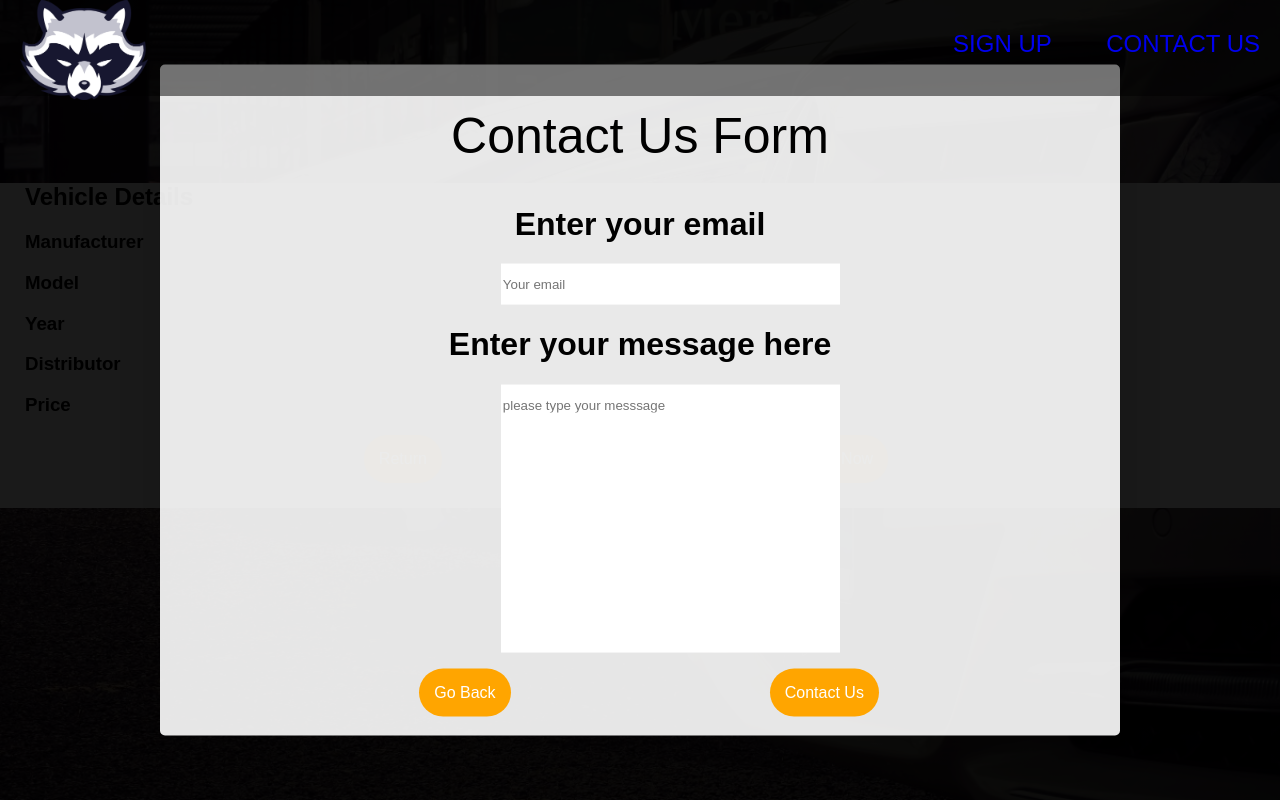
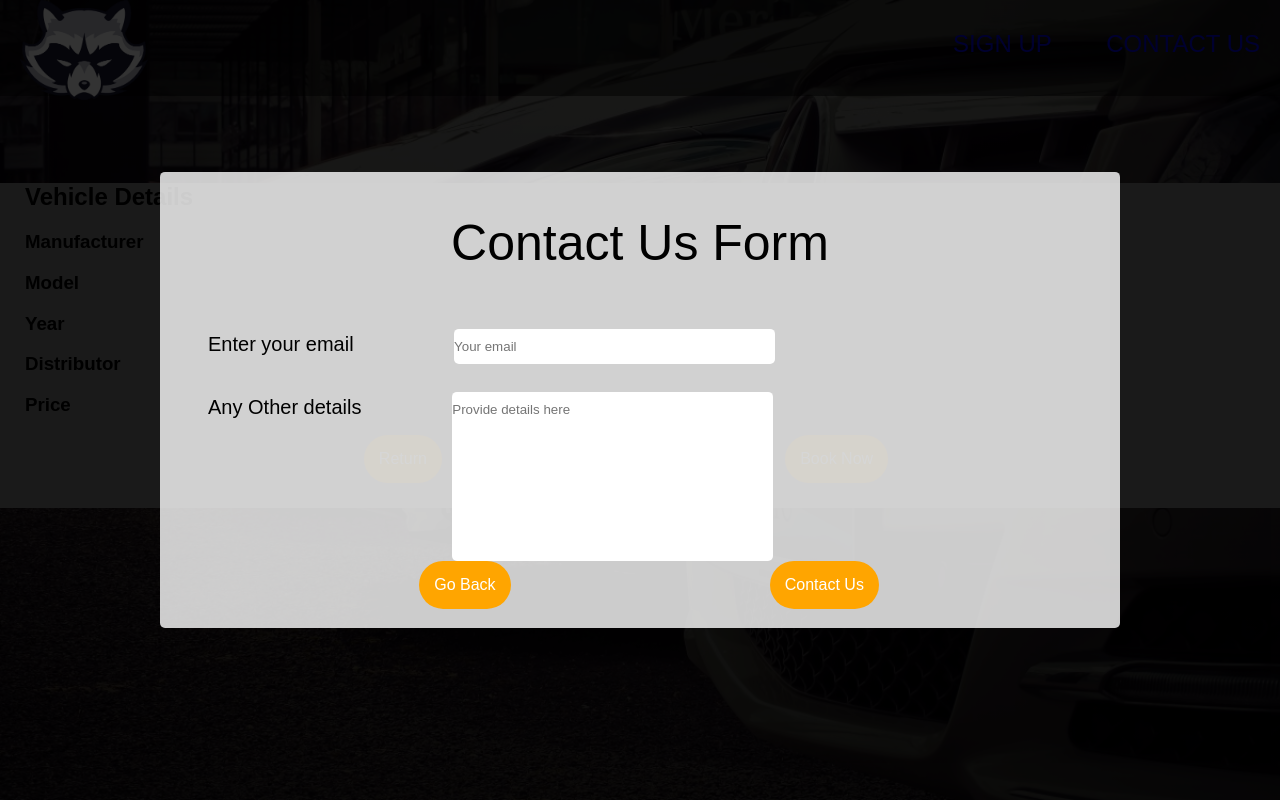
Before and after one commit to srikanthshileshpasam/caradvertsweb, a PHP site: page /info.html in a window 1280 px wide, after a click on "Book Now". Run offline with PHP 8.4, Linux system fonts and the light colour scheme.

Commit message:
contact us form

```diff
--- a/Resources/css/styleinfo.css
+++ b/Resources/css/styleinfo.css
@@ -238,41 +238,32 @@ nav h1 {
 
 
   .pop-up {
+    z-index: 9999;
     height: 100%;
     width: 100%;
     position: fixed;
     top: 0;
     left: 0;
-    background-color: rgba(0, 0, 0, 0.8);
+    background: rgba(0, 0, 0, 0.8);
     opacity: 0;
     visibility: hidden;
     transition: all .5s;}
 
-  .pop-up:target {
+   .pop-up:target {
     opacity: 1;
     visibility: visible;}
 
-  .pop-up-close:link, .pop-up-close:visited {
-    color: #777;
-    position: absolute;
-    top: .02rem;
-    right: 1rem;
-    font-size: 2rem;
-    text-decoration: none;
-    display: inline-block;}
+    .pop-up:target .pop-up-content {
+      opacity: 1;
+      transform: translate(-50%, -50%) scale(1);}
 
-  .pop-up-close:hover {
-    color: rgba(126, 213, 111, 0.8);}
 
   .pop-up-content {
     position: absolute;
     top: 50%;
     left: 50%;
-    transform: translate(-50%, -50%);
     width: 75%;
-    height: 40rem;
-    background-color: rgba(255, 255, 255, 0.9);
-    box-shadow: 0 2rem 4rem rgba(0, 0, 0, 0.2);
+    background-color: rgba(255, 255, 255, 0.8);
     border-radius: 5px;
     display: table;
     transform: translate(-50%, -50%) scale(0.5);
@@ -283,36 +274,50 @@ nav h1 {
     font-size: 50px;
     font-weight: 100;}
 
-  .pop-up:target .pop-up-content {
-    opacity: 1;
-    transform: translate(-50%, -50%) scale(1);}
+  .pop-up-text h3 {
+    text-align: left;
+    margin-left: 5%;
+    font-size: 20px;
+    font-weight: 400;
+    display: inline-block;}
 
-  .pop-up_email {
-    text-align: center;}
+  .pop-up-email, .pop-up-message{
+    margin-left: 10%;
+    padding: 1% 0;
+    padding-right: 15%;
+    border: none;
+    border-radius: 5px;
+  }
 
-  .pop-up_input_email {
-    align-items:center;
-    margin-left:21.3rem;
-    padding-right: 10rem;
-    padding-top: .8rem;
-    padding-bottom: .8rem;
-    border: none;}
+  .pop-up-message{
+    margin-left: 9%;
+    padding-bottom: 15%;
+  }
 
-  .pop-up_input_email:focus {
-    border-bottom: 4px solid(0,0,0,.9);}
 
-  .pop-up_message {
-    text-align: center;}
+  /* .pop-up_input_email {
+    float:left;
+    display: inline-block;
+    text-align: center;
+    margin-left: 10px;
+    margin-right: 20%;
+    padding-top: 1%;
+    padding-bottom: 1%;
+    padding-right: 15%;
+    padding-left: 1%;
+    border: none;
+    border-radius: 5px;} */
 
-  .pop-up_input_message {
-    align-items: center;
-    margin-left: 21.3rem;
-    padding-right: 10rem;
-    padding-top: .8rem;
-    padding-bottom: 15rem;
+  /* .pop-up_input_message {
+    float:left;
+    display: inline-block;
+    margin-left: 10px;
+    padding-right: 15%;
+    padding-top: 1%;
+    padding-bottom: 20%;
     border: none;
     margin-bottom: 1rem;
-    display: block;}
+    display: inline-block;} */
 
 
     .btn, .btn:link, .btn:visited {
--- a/info.html
+++ b/info.html
@@ -107,10 +107,14 @@
     <div class="pop-up" id="pop-up-form">
       <div class="pop-up-content">
         <h2>Contact Us Form</h2>
-        <h1 class="pop-up_email">Enter your email</h1>
-        <input type="text" name="" value="" placeholder="Your email" class="pop-up_input_email" id="email">
-        <h1 class="pop-up_message">Enter your message here</h1>
-        <input type="text" name="" value="" placeholder="please type your messsage" id='message' class="pop-up_input_message" >
+      <div class="pop-up-text">
+        <h3>Enter your email</h3>
+        <input type="text" name="" value="" placeholder="Your email" class="pop-up-email" id="email">
+      </div>
+      <div class="pop-up-text">
+        <h3>Any Other details</h3>
+        <input type="text" name="" value="" placeholder="Provide details here" id='message' class="pop-up-message" >
+      </div>
         <a href="#pop-up" class="btn" onclick='clear_form()' >Go back</a>
         <a href="#pop-up" class="btn" id="contact-btn" onclick="message()">Contact Us</a>
       </div>
```
